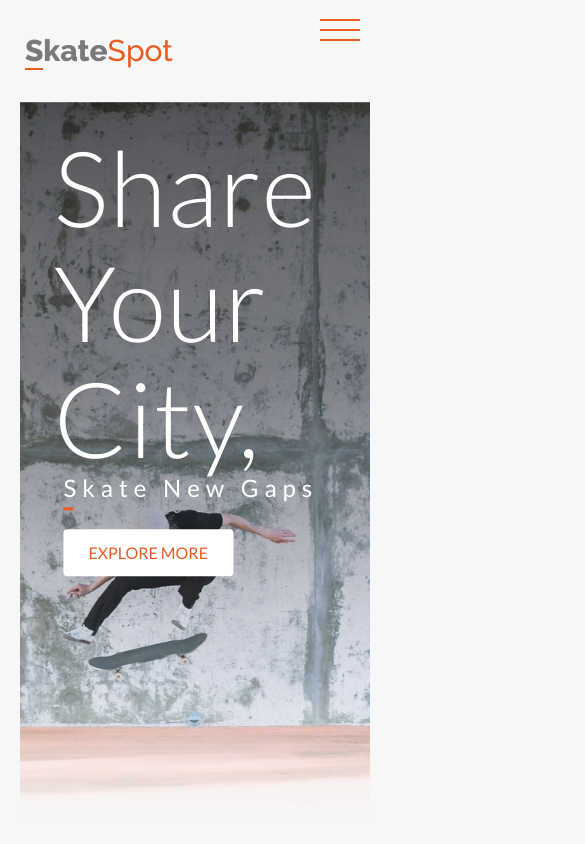
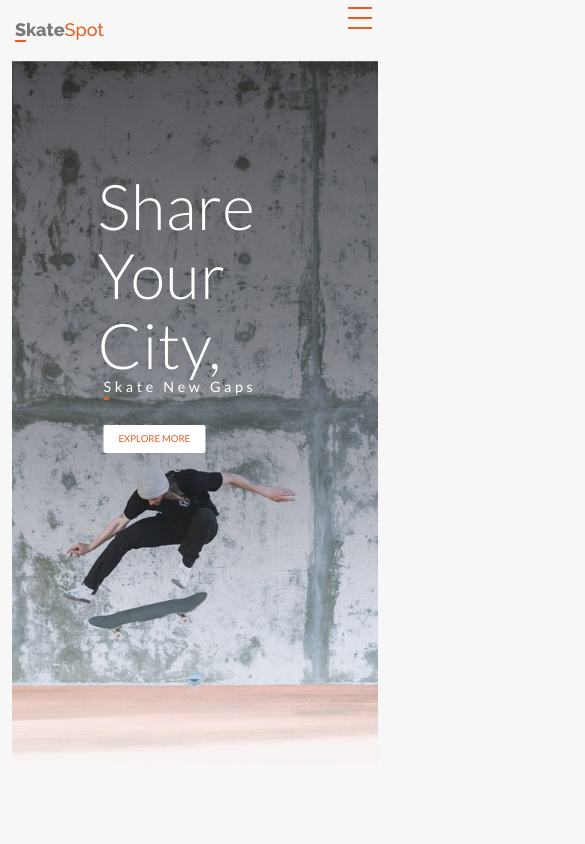
Before and after one commit to s-kngstn/SkateSpot, a website: page index.html in a window 390 px wide. Shown: the top 844 px of the page, 585 px wide, since content can reach past the window. Drawn offline with Linux system fonts and the light colour scheme; a web font is replaced by a local one.

Commit message:
started working on media queries

```diff
--- a/sass/abstract/_mixins.scss
+++ b/sass/abstract/_mixins.scss
@@ -5,3 +5,62 @@
     clear: both;
   }
 }
+
+// MEDIA QUERY MANAGER
+/*
+0 - 600px:           Phone
+600 - 900px:         Tablet Portrait
+900 - 1200px:        Tablet Landscape
+1200 - 1800px is where our normal styles apply
+1800px + :           Big Desktop
+
+
+
+$breakpoint argument choices:
+- phone
+- tab-port
+- tab-land
+- big-desktop
+
+ORDER: Base + typography, general layout + grid > page layout > components
+
+1em = 16px
+*/
+@mixin respond($breakpoint) {
+  @if $breakpoint == iphone {
+    //450px / 16(1em)
+    @media (max-width: 28.125em) {
+      @content;
+    }
+  }
+  @if $breakpoint == phone {
+    //600px / 16(1em)
+    @media (max-width: 37.5em) {
+      @content;
+    }
+  }
+  @if $breakpoint == phone-large {
+    //750px / 16(1em)
+    @media (max-width: 46.875em) {
+      @content;
+    }
+  }
+  @if $breakpoint == tab-port {
+    //900px / 16(1em)
+    @media (max-width: 56.25em) {
+      @content;
+    }
+  }
+  @if $breakpoint == tab-land {
+    @media (max-width: 75em) {
+      //1200px / 16(1em)
+      @content;
+    }
+  }
+  @if $breakpoint == big-desktop {
+    //1800px / 16(1em)
+    @media (min-width: 112.5em) {
+      @content;
+    }
+  }
+}
--- a/sass/base/_base.scss
+++ b/sass/base/_base.scss
@@ -8,8 +8,24 @@
 
 html {
   // This defines what 1rem is
-  font-size: 62.5%;
+  font-size: 62.5%; //1 rem = 10px; 10px/16px = 62.5%
   background-color: $color-grey-light-1;
+
+  @include respond(tab-land) {
+    font-size: 56.25%; //1 rem should = 9px, 9/16 is 56.25%
+  }
+
+  @include respond(tab-port) {
+    font-size: 50%; //1 rem should = 8px, 8/16(16 is default font size) = 50%
+  }
+
+  @include respond(phone) {
+    font-size: 37.5%; //1 rem should = 6px, 6/16(16 is default font size) = 37.5%
+  }
+
+  @include respond(big-desktop) {
+    font-size: 75%; //1rem = 12px, 12/16 is 75%
+  }
 }
 
 body {
--- a/sass/pages/_home.scss
+++ b/sass/pages/_home.scss
@@ -16,6 +16,10 @@
   background-size: cover;
   background-position: center;
   background-attachment: fixed;
+
+  @include respond(tab-land) {
+    padding: 35rem 5rem;
+  }
 }
 
 .section-signup {
```
Also changed, not shown: css/style.css.
